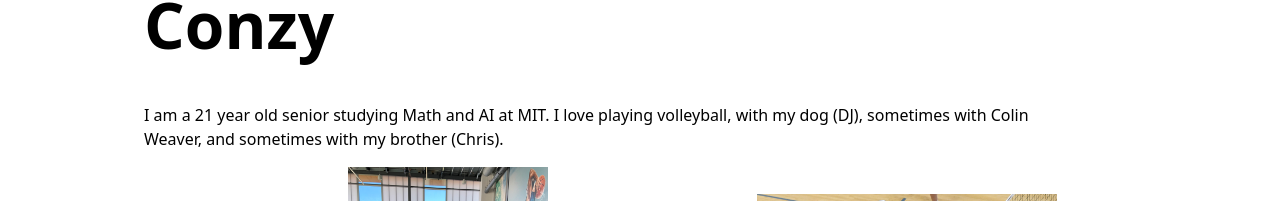
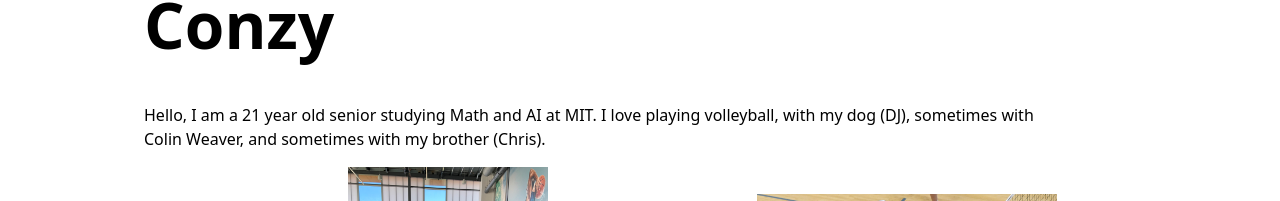
Before and after one commit to cmrozario/conzy-website, a SvelteKit app: page / in a window 1280 px wide. Shown: the part 121-322 px from the top of the page. Built offline with nearby package versions, Linux system fonts and the light colour scheme.

Commit message:
small change

```diff
--- a/package.json
+++ b/package.json
@@ -12,7 +12,7 @@
 		"@sveltejs/adapter-static": "^3.0.1",
 		"@sveltejs/kit": "^2.0.0",
 		"@sveltejs/vite-plugin-svelte": "^3.0.0",
-		"svelte": "^5.0.0-next.71",
+		"svelte": "^5.0.0-next.72",
 		"vite": "^5.0.3"
 	},
 	"type": "module"
--- a/src/routes/+page.svelte
+++ b/src/routes/+page.svelte
@@ -2,14 +2,15 @@
 	<title>Home</title>
 </svelte:head>
 
-<script>
+<!-- <script>
     import Project from './Project.svelte';
   </script>
+   -->
 <h1>
     Conzy
 </h1>
 <p>
-    I am a 21 year old senior studying Math and AI at MIT. I love playing volleyball, with my dog (DJ), sometimes with Colin Weaver, and sometimes with my brother (Chris).
+    Hello, I am a 21 year old senior studying Math and AI at MIT. I love playing volleyball, with my dog (DJ), sometimes with Colin Weaver, and sometimes with my brother (Chris).
 </p>
 <img src = "images/IMG_2430.jpg" alt = "a VERY cute picture of my dog DJ" width = "200">
 <img src = "images/IMG_3672.jpg" alt = "a picture of me and my brother at his first volleyball tournament" width = "200" >
--- a/src/routes/projects/+page.svelte
+++ b/src/routes/projects/+page.svelte
@@ -33,7 +33,7 @@ article{
 	grid-row: span 3;
 	h2{
 		margin:0;
-	}
+	};
 
 }
 </style>
--- a/static/global.js
+++ b/static/global.js
@@ -56,7 +56,7 @@ const ARE_WE_HOME = document.documentElement.classList.contains("home");
 
 for (let url in pages) {
     let title = pages[url];
-    url = !ARE_WE_HOME && !url.startsWith("http") ? "../" + url : url;
+    // url = !ARE_WE_HOME && !url.startsWith("http") ? "../" + url : url;
     let a = document.createElement("a");
 	a.href = url;
 	a.textContent = title;
```
Also changed, not shown: 1 other file (tests, documents, lock files or other folders).
